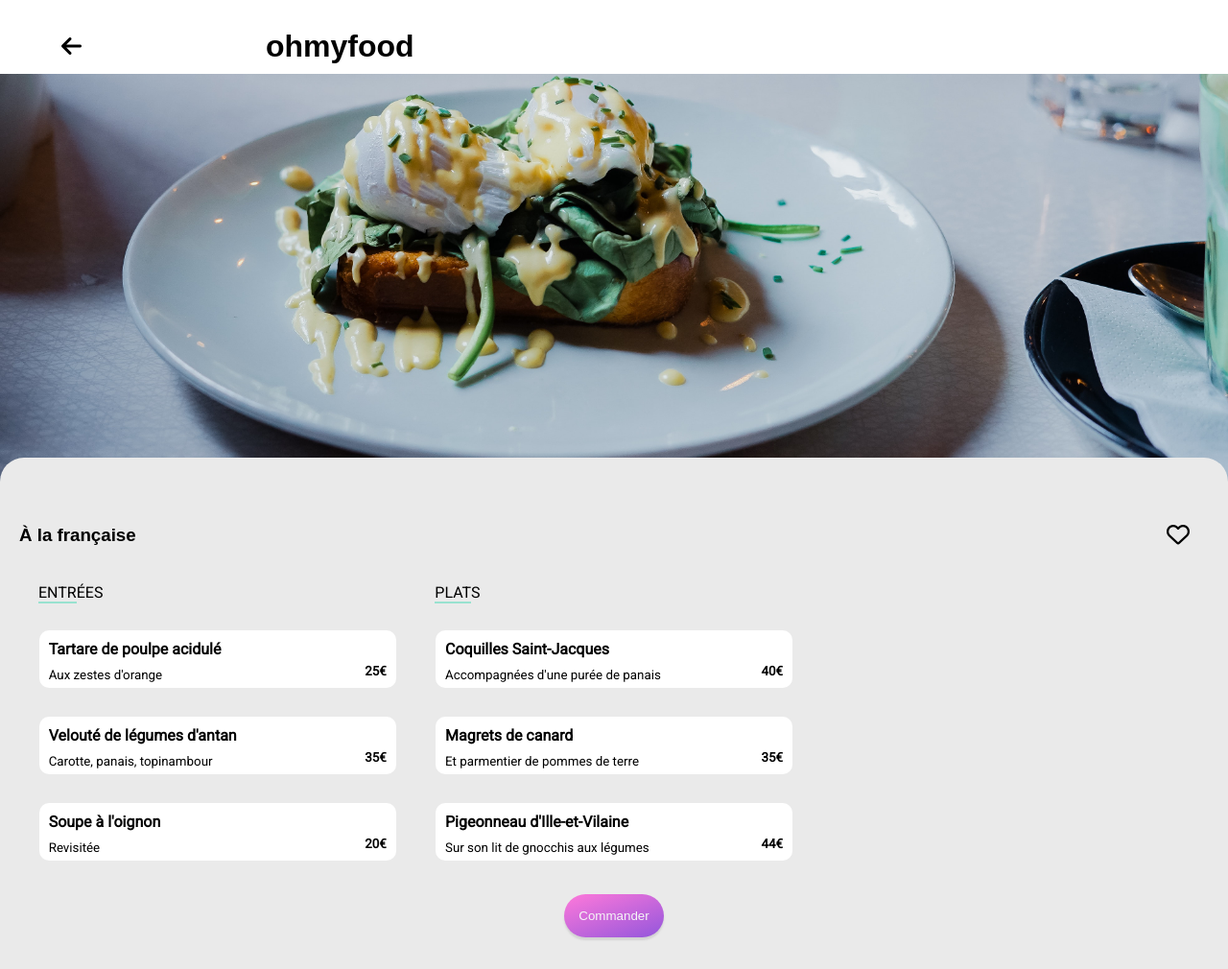
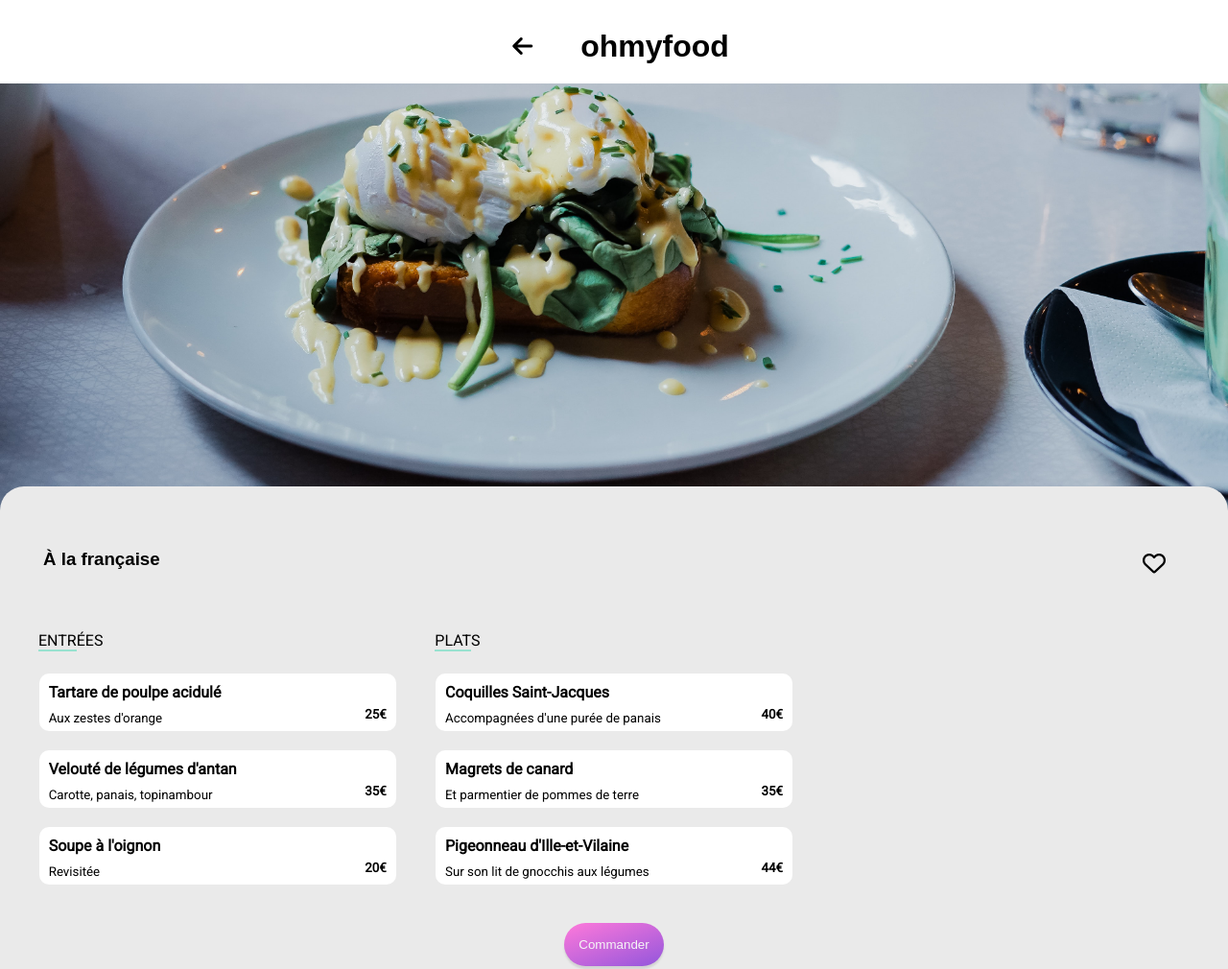
Before and after one commit to AnthonyMAURICE/projet3_10-2022, a website: page french.html in a window 1280 px wide. Shown: the top 1010 px of the page at 96% size. Drawn offline with Linux system fonts and the light colour scheme; a web font is replaced by a local one.

Commit message:
Fix : pics and typo
Fixed image display in one page and corrected a typo

```diff
--- a/french.html
+++ b/french.html
@@ -122,7 +122,7 @@
                         <div class="menu-entry">
                             <div class="menu-desc">
                                 <h5>Millefeuille croustillant</h5>
-                                <p class="recipe">Mystilles et pâte d'amande</p>
+                                <p class="recipe">Myrtilles et pâte d'amande</p>
                             </div>
                             <p class="price">23€</p>
                             <div class="price-check">
--- a/sass/pages/_rest.scss
+++ b/sass/pages/_rest.scss
@@ -1,9 +1,10 @@
 .rest-title{
     display: flex;
+    justify-content: center;
+    margin-bottom: 10px;
     h1{
-        padding: 0 0 10px 15%;
-        margin-top: 10px;
-        margin-bottom: 0;
+
+        margin: 10px 50px;
     }
     a{
         text-decoration: none;
@@ -36,3 +37,9 @@
     padding-bottom: 20px;
     @include menu-check;
 }
+
+@media screen and (min-width: 1000px){
+    .rest-title-wrapper{
+        margin: 20px 25px;
+    }
+}
--- a/sass/utils/_mixins.scss
+++ b/sass/utils/_mixins.scss
@@ -46,6 +46,7 @@
             }
         }
     }
+
     /* media querries pour tablettes format paysage */
     @media screen and (min-width: 1000px){
         .thumbnail{
@@ -142,11 +143,10 @@
         background-color: $color-light;
         width: 100%;
         position: relative;
-        padding: 40px 0;
+        padding: 20px 0 40px 0;
         border-radius: 25px 25px 0px 0px;
         .rest-title-wrapper{
             h3{
-                margin: 0%;
                 align-self: center;
             }
             .icon-heart{
@@ -159,9 +159,12 @@
     /* media querries pour tablettes format protrait */
     @media screen and (min-width: 750px){
         .rest-pic{
-            max-height: 400px;
+            max-height: 420px;
             .thumb-img{
                 height: auto;
+            }
+            #enchant-pic{
+                top: -700px;
             }
         }
     }
@@ -284,11 +287,11 @@
         .menu{
             flex-flow: row;
             justify-content: space-evenly;
-            margin: 0 20px;
+            margin: 10px 20px;
             .menu-container{
                 width: 35%;
                 .menu-entry{
-                    margin: 15px 5px;
+                    margin: 10px 5px;
                 }
             }
         }
```
Also changed, not shown: public/css/style.css, 1 other file.
